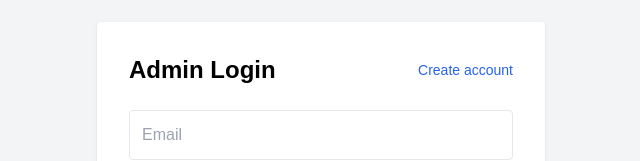
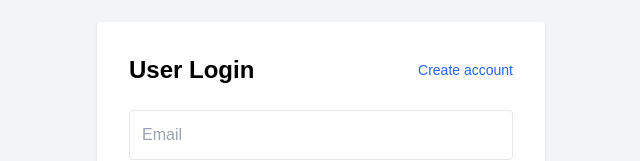
Before and after one commit to Dileep2505/Capstone, a React (Vite) app in the folder all-india-villages-api/apps/frontend/: page / in a window 1280 px wide. Shown: the part 228-389 px from the top of the page, without its empty margins (319-959 px from the left). Built offline with nearby package versions, Linux system fonts and the light colour scheme; no server answers.

Commit message:
Change Admin Login label to User Login

```diff
--- a/all-india-villages-api/apps/frontend/src/pages/LoginPage.tsx
+++ b/all-india-villages-api/apps/frontend/src/pages/LoginPage.tsx
@@ -96,7 +96,7 @@ function LoginPage() {
     }
   };
 
-  const title = isRegister ? "Create an Account" : "Admin Login";
+  const title = isRegister ? "Create an Account" : "User Login";
   const submitLabel = isRegister ? "Register" : "Login";
 
   return (
```
